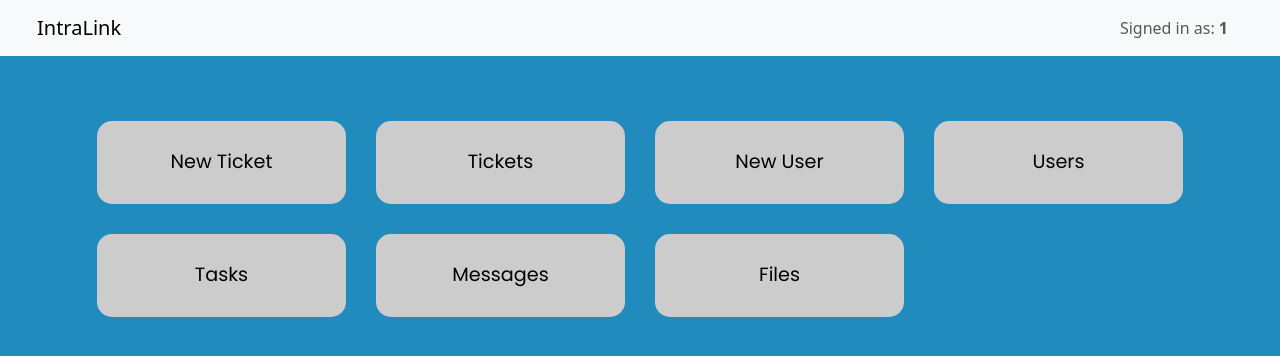
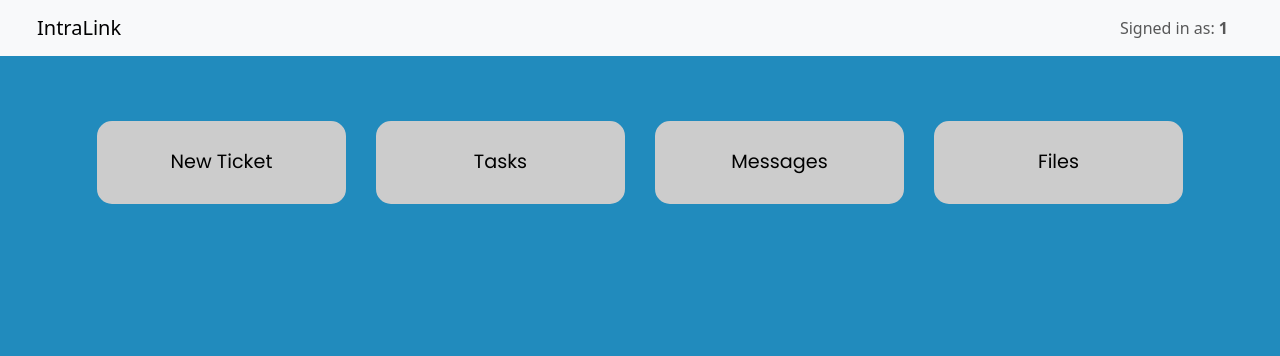
Before and after one commit to atahf/IntraLink, a React (Create React App) app: page / in a window 1280 px wide. Shown: the top 356 px of the page. Built offline with nearby package versions, Linux system fonts and the light colour scheme; sample sign-in values are in the browser's storage.

Commit message:
removed unused packages

```diff
--- a/package.json
+++ b/package.json
@@ -9,9 +9,7 @@
     "bootstrap": "^5.3.1",
     "react": "^18.2.0",
     "react-bootstrap": "^2.8.0",
-    "react-datepicker": "^4.18.0",
     "react-dom": "^18.2.0",
-    "react-phone-number-input": "^3.3.6",
     "react-router-dom": "^6.15.0",
     "react-scripts": "5.0.1",
     "web-vitals": "^2.1.4"
--- a/src/routes/NewUser.js
+++ b/src/routes/NewUser.js
@@ -1,12 +1,6 @@
 import { useState } from 'react';
 import { Container, Form, FloatingLabel, Button, Col, Row } from 'react-bootstrap';
 import { useAddUser } from '../hooks/useUser';
-
-import 'react-phone-number-input/style.css';
-import PhoneInput from 'react-phone-number-input';
-
-import "react-datepicker/dist/react-datepicker.css";
-import DatePicker from "react-datepicker";
 
 const NewUser = () => {
     const [fName, setFName] = useState('');
--- a/src/routes/UserHome.js
+++ b/src/routes/UserHome.js
@@ -1,6 +1,7 @@
 import React, { useState, useEffect } from 'react';
 import { Container } from 'react-bootstrap';
 import { useNavigate } from 'react-router-dom';
+import { getToken, hasPermission } from '../utils/jwtTools';
 
 const UserHome = () => {
     const [url, setUrl] = useState('/');
@@ -10,16 +11,15 @@ const UserHome = () => {
         if(url && url !== "/") {
             navigate(url);
         }
-      }, [url]);
+    }, [url]);
 
     return (
         <Container>
             <div className="grid-container">
                 <div className="box" onClick={() => setUrl("/new-ticket")}>New Ticket</div>
-                <div className="box" onClick={() => setUrl("/tickets")}>Tickets</div>
-                <div className="box" onClick={() => setUrl("/new-user")}>New User</div>
-
-                <div className="box" onClick={() => setUrl("#")}>Users</div>
+                {hasPermission("ticket:read", getToken()) && (<div className="box" onClick={() => setUrl("/tickets")}>Tickets</div>)}
+                {hasPermission("user:add", getToken()) && (<div className="box" onClick={() => setUrl("/new-user")}>New User</div>)}
+                {hasPermission("user:read", getToken()) && (<div className="box" onClick={() => setUrl("#")}>Users</div>)}
                 <div className="box" onClick={() => setUrl("#")}>Tasks</div>
                 <div className="box" onClick={() => setUrl("#")}>Messages</div>
                 <div className="box" onClick={() => setUrl("#")}>Files</div>
--- a/src/utils/jwtTools.js
+++ b/src/utils/jwtTools.js
@@ -1,5 +1,5 @@
 export const decodeJwtToken = (jwtToken) => {
-    if(!jwtToken) {
+    if(!jwtToken || jwtToken === "") {
         return null;
     }
     const base64Url = jwtToken.split('.')[1];
@@ -28,7 +28,7 @@ export const setToken = (jwtToken) => {
 export const getToken = () => {
     const token = localStorage.getItem('jwtToken');
 
-    if (!token) {
+    if (!token || token === "") {
         return null;
     }
 
@@ -48,7 +48,7 @@ export const deleteToken = () => {
 };
 
 export const hasPermission = (neededPerm, jwtToken) => {
-    if(!jwtToken) {
+    if(!jwtToken || jwtToken === "") {
         return false;
     }
 
```
Also changed, not shown: 1 other file (tests, documents, lock files or other folders).
